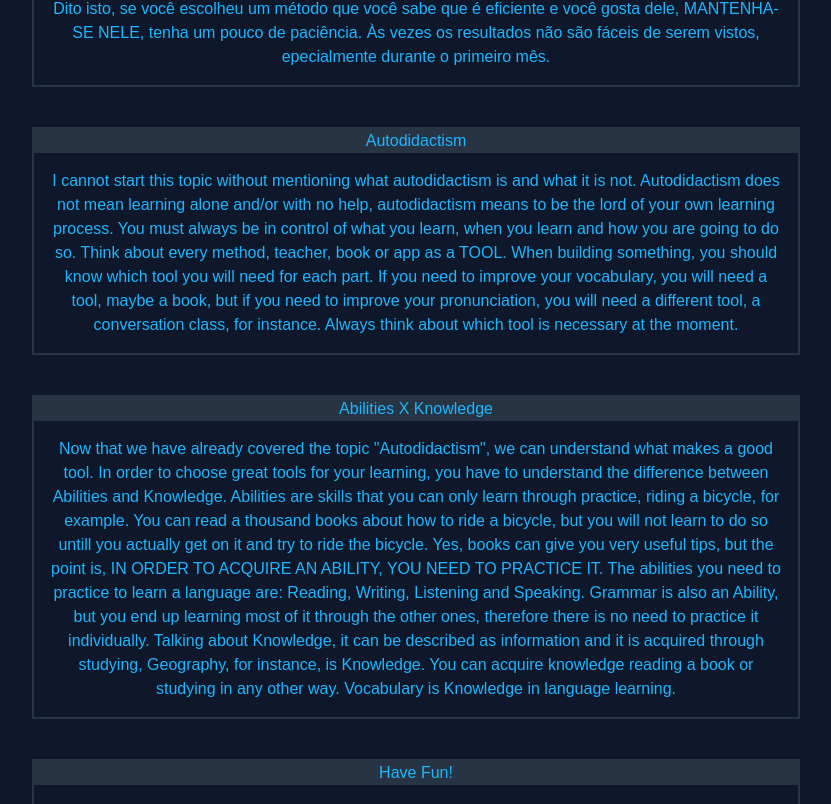
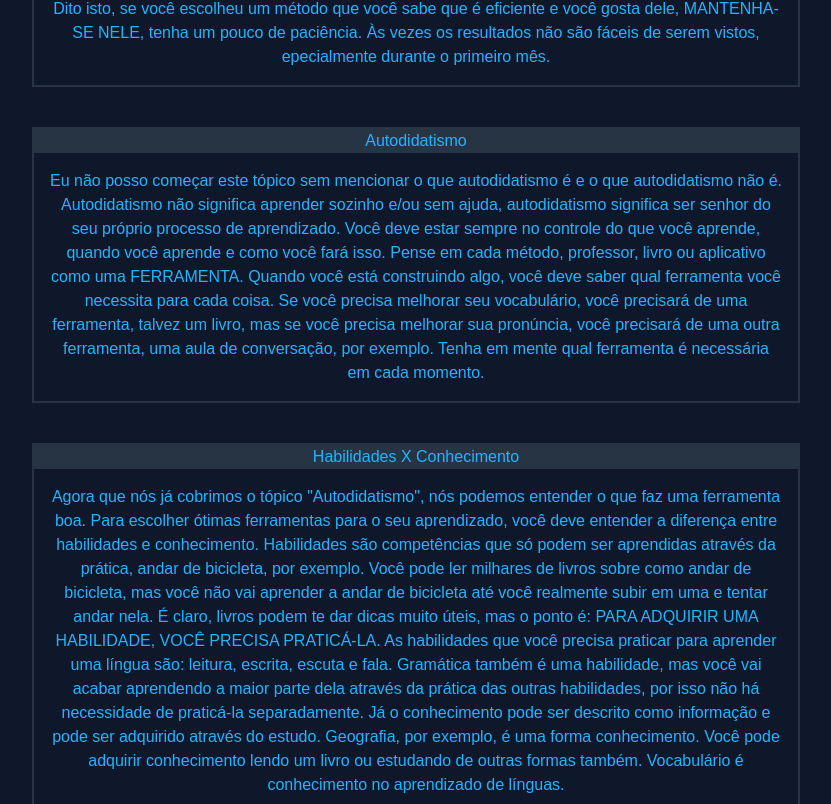
Before and after one commit to henriquerubido1/my-method, a React (Vite) app: page /pt/mindset in a window 1280 px wide. Shown: the part 913-1717 px from the top of the page, without its empty margins (224-1055 px from the left). Built offline with nearby package versions, Linux system fonts and the light colour scheme.

Commit message:
mindset translation to pt, parts 4 and 5

```diff
--- /dev/null
+++ b/src/components/Mindset4pt.jsx
@@ -0,0 +1,12 @@
+import React from 'react';
+
+function Mindset4pt() {
+	return (
+		<div className="w-3/5 border-solid border-2 border-gray-dark">
+			<h3 className="bg-gray-dark mb-3">Autodidatismo</h3>
+			<p className="m-4">Eu não posso começar este tópico sem mencionar o que autodidatismo é e o que autodidatismo não é. Autodidatismo não significa aprender sozinho e/ou sem ajuda, autodidatismo significa ser senhor do seu próprio processo de aprendizado. Você deve estar sempre no controle do que você aprende, quando você aprende e como você fará isso. Pense em cada método, professor, livro ou aplicativo como uma FERRAMENTA. Quando você está construindo algo, você deve saber qual ferramenta você necessita para cada coisa. Se você precisa melhorar seu vocabulário, você precisará de uma ferramenta, talvez um livro, mas se você precisa melhorar sua pronúncia, você precisará de uma outra ferramenta, uma aula de conversação, por exemplo. Tenha em mente qual ferramenta é necessária em cada momento.</p>
+		</div>
+	);
+}
+
+export default Mindset4pt;
--- a/src/components/Mindset5.jsx
+++ b/src/components/Mindset5.jsx
@@ -5,7 +5,7 @@ function Mindset5() {
 		<div className="w-3/5 border-solid border-2 border-gray-dark">
 			<h3 className="bg-gray-dark mb-3">Abilities X Knowledge</h3>
 			{ /* eslint-disable-next-line react/no-unescaped-entities */ }
-			<p className="m-4">Now that we have already covered the topic "Autodidactism", we can understand what makes a good tool. In order to choose great tools for your learning, you have to understand the difference between Abilities and Knowledge. Abilities are skills that you can only learn through practice, riding a bicycle, for example. You can read a thousand books about how to ride a bicycle, but you will not learn to do so untill you actually get on it and try to ride the bicycle. Yes, books can give you very useful tips, but the point is, IN ORDER TO ACQUIRE AN ABILITY, YOU NEED TO PRACTICE IT. The abilities you need to practice to learn a language are: Reading, Writing, Listening and Speaking. Grammar is also an Ability, but you end up learning most of it through the other ones, therefore there is no need to practice it individually. Talking about Knowledge, it can be described as information and it is acquired through studying, Geography, for instance, is Knowledge. You can acquire knowledge reading a book or studying in any other way. Vocabulary is Knowledge in language learning.</p>
+			<p className="m-4">Now that we have already covered the topic "Autodidactism", we can understand what makes a good tool. In order to choose great tools for your learning, you have to understand the difference between abilities and knowledge. Abilities are skills that you can only learn through practice, riding a bicycle, for example. You can read a thousand books about how to ride a bicycle, but you will not learn to do so untill you actually get on it and try to ride the bicycle. Yes, books can give you very useful tips, but the point is: IN ORDER TO ACQUIRE AN ABILITY, YOU NEED TO PRACTICE IT. The abilities you need to practice to learn a language are: reading, writing, listening and speaking. Grammar is also an ability, but you end up learning most of it through the other ones, therefore there is no need to practice it individually. Talking about knowledge, it can be described as information and it is acquired through studying, Geography, for instance, is knowledge. You can acquire knowledge reading a book or studying in other ways, too. Vocabulary is Knowledge in language learning.</p>
 		</div>
 	);
 }
--- /dev/null
+++ b/src/components/Mindset5pt.jsx
@@ -0,0 +1,13 @@
+import React from 'react';
+
+function Mindset5() {
+	return (
+		<div className="w-3/5 border-solid border-2 border-gray-dark">
+			<h3 className="bg-gray-dark mb-3">Habilidades X Conhecimento</h3>
+			{ /* eslint-disable-next-line react/no-unescaped-entities */ }
+			<p className="m-4">Agora que nós já cobrimos o tópico "Autodidatismo", nós podemos entender o que faz uma ferramenta boa. Para escolher ótimas ferramentas para o seu aprendizado, você deve entender a diferença entre habilidades e conhecimento. Habilidades são competências que só podem ser aprendidas através da prática, andar de bicicleta, por exemplo. Você pode ler milhares de livros sobre como andar de bicicleta, mas você não vai aprender a andar de bicicleta até você realmente subir em uma e tentar andar nela. É claro, livros podem te dar dicas muito úteis, mas o ponto é: PARA ADQUIRIR UMA HABILIDADE, VOCÊ PRECISA PRATICÁ-LA. As habilidades que você precisa praticar para aprender uma língua são: leitura, escrita, escuta e fala. Gramática também é uma habilidade, mas você vai acabar aprendendo a maior parte dela através da prática das outras habilidades, por isso não há necessidade de praticá-la separadamente. Já o conhecimento pode ser descrito como informação e pode ser adquirido através do estudo. Geografia, por exemplo, é uma forma conhecimento. Você pode adquirir conhecimento lendo um livro ou estudando de outras formas também. Vocabulário é conhecimento no aprendizado de línguas.</p>
+		</div>
+	);
+}
+
+export default Mindset5;
--- a/src/pages/MindsetPt.jsx
+++ b/src/pages/MindsetPt.jsx
@@ -3,8 +3,8 @@ import HeaderPt from '../components/HeaderPt';
 import Mindset1pt from '../components/Mindset1pt';
 import Mindset2pt from '../components/Mindset2pt';
 import Mindset3pt from '../components/Mindset3pt';
-import Mindset4 from '../components/Mindset4';
-import Mindset5 from '../components/Mindset5';
+import Mindset4pt from '../components/Mindset4pt';
+import Mindset5pt from '../components/Mindset5pt';
 import Mindset6 from '../components/Mindset6';
 import FinalThoughts from '../components/FinalThoughts';
 
@@ -23,10 +23,10 @@ function MindsetPt() {
 				<Mindset3pt />
 			</div>
 			<div className="flex justify-center mb-10">
-				<Mindset4 />
+				<Mindset4pt />
 			</div>
 			<div className="flex justify-center mb-10">
-				<Mindset5 />
+				<Mindset5pt />
 			</div>
 			<div className="flex justify-center mb-10">
 				<Mindset6 />
```
